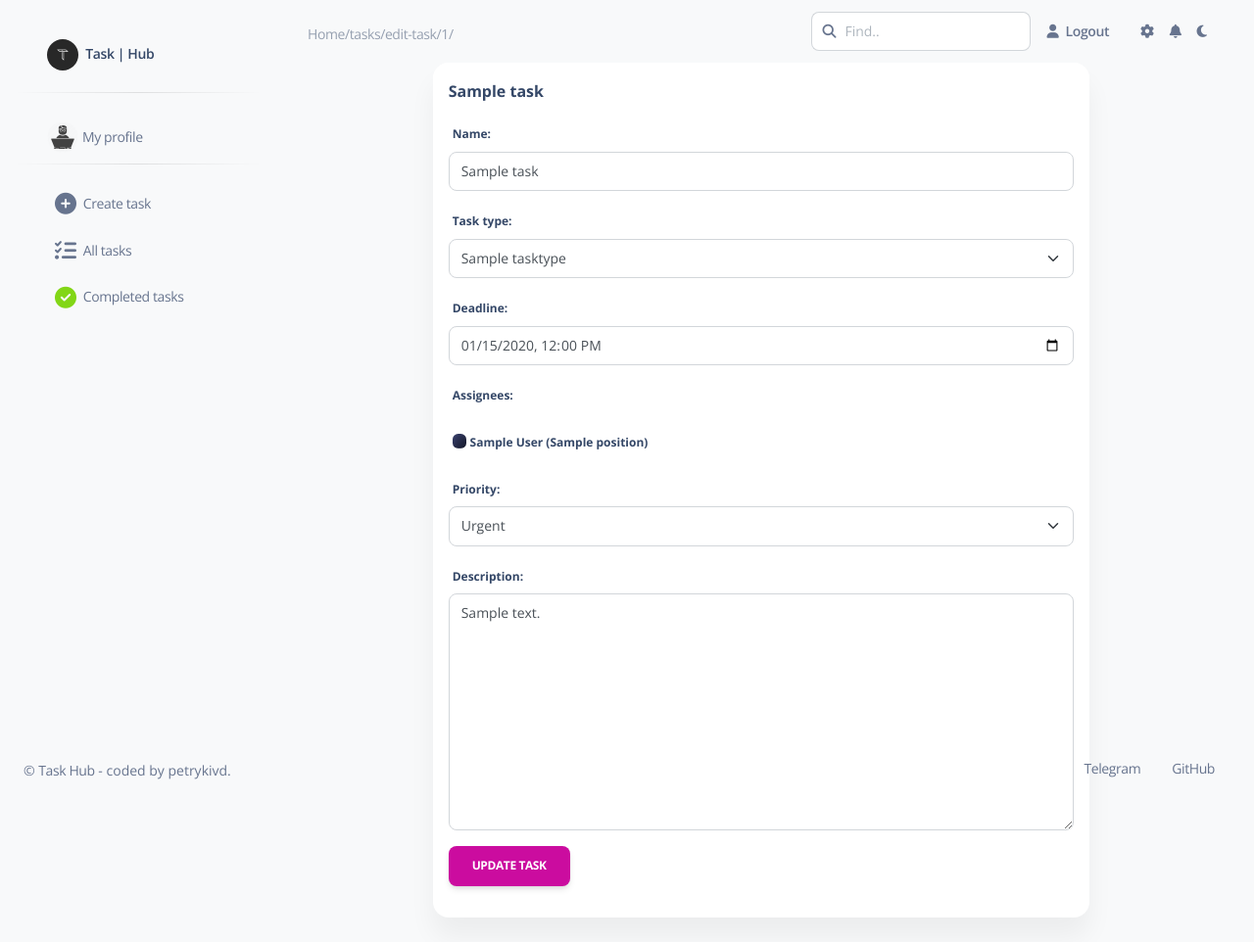
After one commit to petrykivd/it-task-manager, a Django app: page /tasks/edit-task/1/ in a window 1280 px wide. The commit adds this page. Shown: the whole page at 98% size. Run offline with Django 4.2, Linux system fonts and the light colour scheme; a user stored in the database is signed in; tables that the repository leaves empty hold one stand-in row (values such as "Sample post"); some libraries are stand-ins or nearby versions.

Commit message:
Added creator task, assigner worker to task, editor task. Redesigned sidebar and added search field

```diff
--- a/static/css/styles.css
+++ /dev/null
@@ -1,3 +0,0 @@
-.sidebar-hidden {
-  display: none;
-}
--- a/task_manager/forms.py
+++ b/task_manager/forms.py
@@ -0,0 +1,42 @@
+from datetime import datetime, timedelta
+
+from django import forms
+
+from task_manager.models import Task, Worker
+
+
+class TaskCreationForm(forms.ModelForm):
+    class Meta:
+        model = Task
+        fields = ['name', 'task_type', 'deadline', 'assignees', 'priority', 'description']
+        widgets = {
+            'deadline': forms.DateTimeInput(attrs={'type': 'datetime-local', 'class': 'form-control'}, format='%Y-%m-%dT%H:%M'),
+            'assignees': forms.CheckboxSelectMultiple(),
+        }
+
+    def __init__(self, *args, **kwargs):
+        super(TaskCreationForm, self).__init__(*args, **kwargs)
+        tomorrow = datetime.now() + timedelta(days=1)
+        tomorrow_str = tomorrow.strftime('%Y-%m-%dT%H:%M')
+        self.fields['deadline'].widget.attrs['min'] = tomorrow_str
+
+
+class TaskEditForm(forms.ModelForm):
+    class Meta:
+        model = Task
+        fields = ['name', 'task_type', 'deadline', 'assignees', 'priority', 'description']
+        widgets = {
+            'deadline': forms.DateTimeInput(attrs={'type': 'datetime-local', 'class': 'form-control'}, format='%Y-%m-%dT%H:%M'),
+            'assignees': forms.CheckboxSelectMultiple(),
+        }
+
+    def __init__(self, *args, **kwargs):
+        super(TaskEditForm, self).__init__(*args, **kwargs)
+        tomorrow = datetime.now() + timedelta(days=1)
+        tomorrow_str = tomorrow.strftime('%Y-%m-%dT%H:%M')
+        self.fields['deadline'].widget.attrs['min'] = tomorrow_str
+
+
+class AssignWorkerForm(forms.Form):
+    task = forms.ModelChoiceField(queryset=Task.objects.all(), label='Select Task')
+    worker = forms.ModelChoiceField(queryset=Worker.objects.all(), label='Select Worker')
--- a/task_manager/models.py
+++ b/task_manager/models.py
@@ -50,6 +50,10 @@ class Task(models.Model):
                                 default="medium")
     task_type = models.ForeignKey(TaskType, on_delete=models.CASCADE)
     assignees = models.ManyToManyField(Worker, related_name="tasks")
+    complete_date = models.DateTimeField(blank=True, null=True)
+
+    class Meta:
+        ordering = ["deadline"]
 
     def __str__(self):
         return f"Task: {self.name}, type: ({self.task_type})"
--- a/task_manager/urls.py
+++ b/task_manager/urls.py
@@ -9,11 +9,16 @@ from task_manager.views import (
     WorkerDetailView,
     join_task,
     leave_task,
-    completed_tasks_view, login_view
+    completed_tasks_view,
+    login_view,
+    create_task,
+    edit_task,
+    assign_worker_to_task,
 )
 
 urlpatterns = [
     path("", index, name="index"),
+    path("accounts/login/", login_view, name="login"),
     path("logout", logout_view, name="logout"),
     path("tasks/<int:pk>/", TaskDetailView.as_view(), name="task-detail"),
     path("mark_task_as_done/<int:task_id>/", mark_task_as_done, name="mark-task-as-done"),
@@ -22,6 +27,8 @@ urlpatterns = [
     path("join_task/<int:task_id>/", join_task, name="join-task"),
     path("leave_task/<int:task_id>/", leave_task, name="leave-task"),
     path("archive/tasks_list/", completed_tasks_view, name="completed-tasks"),
-    path("accounts/login/", login_view, name="login"),
+    path('tasks/create/', create_task, name='create-task'),
+    path('tasks/edit-task/<int:pk>/', edit_task, name='edit-task'),
+    path('assign-worker-to-task/', assign_worker_to_task, name='assign-worker-to-task'),
 ]
 app_name = "task_manager"
--- a/task_manager/views.py
+++ b/task_manager/views.py
@@ -2,21 +2,21 @@ from django.contrib.auth import logout, authenticate, login
 from django.contrib.auth.forms import AuthenticationForm
 from django.contrib.auth.mixins import LoginRequiredMixin
 from django.shortcuts import render, redirect, get_object_or_404
-from django.contrib.auth.decorators import login_required
+from django.contrib.auth.decorators import login_required, user_passes_test
 from django.contrib import messages
 from django.utils import timezone
 from django.views.decorators.http import require_POST
 from django.views import generic
 
+from .forms import TaskCreationForm, TaskEditForm, AssignWorkerForm
 from .models import Task, Worker
 
 
 def index(request):
     user_tasks = Task.objects.filter(assignees=request.user.id)
-
     tasks = Task.objects.filter(is_completed=False)
     unique_priorities = tasks.values_list('priority', flat=True).distinct()
-    task_counts = {priority: Task.objects.filter(priority=priority).count() for priority in unique_priorities}
+    task_counts = {priority: Task.objects.filter(priority=priority).filter(is_completed=False).count() for priority in unique_priorities}
     context = {
         "tasks": tasks,
         "unique_priorities": unique_priorities,
@@ -78,6 +78,7 @@ def mark_task_as_done(request, task_id):
 @login_required()
 def delete_task(request, task_id):
     task = get_object_or_404(Task, id=task_id)
+
     if request.method == 'POST':
         task.delete()
         return redirect('/')
@@ -87,31 +88,38 @@ class WorkerDetailView(LoginRequiredMixin, generic.DetailView):
     model = Worker
 
     def get_context_data(self, **kwargs):
+
         context = super().get_context_data(**kwargs)
         worker = self.object
         tasks = Task.objects.filter(assignees=worker)
         context['tasks'] = tasks
+
         return context
 
 
 @require_POST
 @login_required
 def join_task(request, task_id):
+
     task = get_object_or_404(Task, id=task_id)
     task.assignees.add(request.user)
+
     return redirect('task_manager:task-detail', pk=task_id)
 
 
 @require_POST
 @login_required
 def leave_task(request, task_id):
+
     task = get_object_or_404(Task, id=task_id)
     task.assignees.remove(request.user)
+
     return redirect('task_manager:task-detail', pk=task_id)
 
 
 @login_required
 def completed_tasks_view(request):
+
     completed_tasks = Task.objects.filter(is_completed=True)
 
     context = {
@@ -119,3 +127,66 @@ def completed_tasks_view(request):
     }
 
     return render(request, "task_manager/archive_task_list.html", context)
+
+
+@login_required
+def create_task(request):
+    priority = request.GET.get('priority', None)
+
+    if request.method == 'POST':
+        form = TaskCreationForm(request.POST)
+        if form.is_valid():
+            task = form.save(commit=False)
+            task.creator = request.user
+
+            if priority is not None:
+                task.priority = priority
+
+            task.save()
+            form.save_m2m()
+            return redirect('task_manager:task-detail', pk=task.pk)
+
+    else:
+
+        initial_data = {'priority': priority} if priority is not None else {}
+        form = TaskCreationForm(initial=initial_data)
+
+    return render(request, 'task_manager/create_task.html', {'form': form})
+
+
+@login_required
+def edit_task(request, pk):
+    task = get_object_or_404(Task, pk=pk)
+
+    if request.method == 'POST':
+        form = TaskEditForm(request.POST, instance=task)
+        if form.is_valid():
+            form.save()
+            return redirect('task_manager:task-detail', pk=task.pk)
+    else:
+        form = TaskEditForm(instance=task)
+
+    return render(request, 'task_manager/edit_task.html', {'form': form, 'task': task})
+
+
+@user_passes_test(lambda u: u.is_staff)
+@login_required
+def assign_worker_to_task(request):
+    worker_id = request.GET.get('worker_id')
+
+    if worker_id:
+        worker = Worker.objects.get(id=worker_id)
+        initial_data = {'worker': worker}
+        form = AssignWorkerForm(initial=initial_data)
+    else:
+        form = AssignWorkerForm()
+
+    if request.method == 'POST':
+        form = AssignWorkerForm(request.POST)
+        if form.is_valid():
+            task = form.cleaned_data['task']
+            worker = form.cleaned_data['worker']
+            task.assignees.add(worker)
+            return redirect('task_manager:task-detail', pk=task.pk)
+
+    return render(request, 'task_manager/assign_worker_to_task.html', {'form': form})
--- a/templates/includes/modals.html
+++ b/templates/includes/modals.html
@@ -13,7 +13,7 @@
           <button type="button" class="btn btn-secondary" data-bs-dismiss="modal">Cancel</button>
           <form method="post" action="{% url 'task_manager:mark-task-as-done' task.id %}" class="d-inline">
             {% csrf_token %}
-            <button type="submit" class="btn btn-success">Yes, Task Done</button>
+            <button type="submit" class="btn btn-success">Yes, task is done</button>
           </form>
         </div>
       </div>
--- a/templates/includes/navigation.html
+++ b/templates/includes/navigation.html
@@ -13,6 +13,13 @@
 
       </ol>
     </nav>
+    <div class="ms-md-auto pe-md-3 d-flex align-items-center">
+      <div class="input-group">
+        <span class="input-group-text text-body"><i class="fas fa-search" aria-hidden="true"></i></span>
+        <input type="text" class="form-control" placeholder="Find.." onfocus="focused(this)"
+               onfocusout="defocused(this)">
+      </div>
+    </div>
     <ul class="navbar-nav  justify-content-end">
 
       <li class="nav-item d-flex align-items-center">
@@ -24,7 +31,7 @@
           </a>
         {% else %}
           <li class="nav-item d-flex align-items-center">
-            <a href="{% url 'login' %}" class="nav-link text-body font-weight-bold px-0">
+            <a href="{% url 'task_manager:login' %}" class="nav-link text-body font-weight-bold px-0">
               <i class="fa fa-user me-sm-1"></i>
               <span class="d-sm-inline d-none me-3">Sign In</span>
             </a>
--- a/templates/includes/sidebar.html
+++ b/templates/includes/sidebar.html
@@ -1,5 +1,5 @@
 {% load static %}
-
+<link rel="stylesheet" href="{% static 'css/styles.css' %}">
 <aside class="sidenav navbar navbar-vertical navbar-expand-xs border-0 border-radius-xl my-3 fixed-start ms-3 "
        id="sidenav-main">
   <div class="sidenav-header">
@@ -15,64 +15,32 @@
     <div class="collapse navbar-collapse  w-auto " id="sidenav-collapse-main">
       <ul class="navbar-nav">
         <li class="nav-item">
-          <a href="{% url 'task_manager:worker-detail' pk=user.id %}" class="nav-link {% if user.id == worker.id  %}active bg-gradient-light{% endif %}">
+          <a href="{% url 'task_manager:worker-detail' pk=user.id %}"
+             class="nav-link {% if user.id == worker.id %}active bg-gradient-light{% endif %}">
             <div>
-              <i class="fas fa-user-circle fa-2x"></i>
+              <img src="/static/images/worker.png" class="navbar-brand-img h-100 rounded-circle" alt="main_logo">
             </div>
             <span class="nav-link-text ms-1">My profile</span>
           </a>
         </li>
         <hr class="horizontal dark mt-0">
         <li class="nav-item">
-          <a class="nav-link" href="#">
-            <div
-                class="icon icon-shape icon-sm shadow border-radius-md bg-white text-center me-2 d-flex align-items-center justify-content-center">
-              <svg width="12px" height="12px" viewBox="0 0 42 42" version="1.1" xmlns="http://www.w3.org/2000/svg"
-                   xmlns:xlink="http://www.w3.org/1999/xlink">
-                <title>office</title>
-                <g stroke="none" stroke-width="1" fill="none" fill-rule="evenodd">
-                  <g transform="translate(-1869.000000, -293.000000)" fill="#FFFFFF" fill-rule="nonzero">
-                    <g transform="translate(1716.000000, 291.000000)">
-                      <g id="office" transform="translate(153.000000, 2.000000)">
-                        <path class="color-background opacity-6"
-                              d="M12.25,17.5 L8.75,17.5 L8.75,1.75 C8.75,0.78225 9.53225,0 10.5,0 L31.5,0 C32.46775,0 33.25,0.78225 33.25,1.75 L33.25,12.25 L29.75,12.25 L29.75,3.5 L12.25,3.5 L12.25,17.5 Z"></path>
-                        <path class="color-background"
-                              d="M40.25,14 L24.5,14 C23.53225,14 22.75,14.78225 22.75,15.75 L22.75,38.5 L19.25,38.5 L19.25,22.75 C19.25,21.78225 18.46775,21 17.5,21 L1.75,21 C0.78225,21 0,21.78225 0,22.75 L0,40.25 C0,41.21775 0.78225,42 1.75,42 L40.25,42 C41.21775,42 42,41.21775 42,40.25 L42,15.75 C42,14.78225 41.21775,14 40.25,14 Z M12.25,36.75 L7,36.75 L7,33.25 L12.25,33.25 L12.25,36.75 Z M12.25,29.75 L7,29.75 L7,26.25 L12.25,26.25 L12.25,29.75 Z M35,36.75 L29.75,36.75 L29.75,33.25 L35,33.25 L35,36.75 Z M35,29.75 L29.75,29.75 L29.75,26.25 L35,26.25 L35,29.75 Z M35,22.75 L29.75,22.75 L29.75,19.25 L35,19.25 L35,22.75 Z"></path>
-                      </g>
-                    </g>
-                  </g>
-                </g>
-              </svg>
-            </div>
-            <span class="nav-link-text ms-1">Tables</span>
+          <a class="nav-link" href="{% url 'task_manager:create-task' %}">
+            <i class="fas fa-plus-circle ms-2" style="font-size: 22px;" title="Completed"></i>Create task
           </a>
         </li>
         <li class="nav-item">
-          <a class="nav-link" href="#">
-            <div
-                class="icon icon-shape icon-sm shadow border-radius-md bg-white text-center me-2 d-flex align-items-center justify-content-center">
-              <svg width="12px" height="12px" viewBox="0 0 42 42" version="1.1" xmlns="http://www.w3.org/2000/svg"
-                   xmlns:xlink="http://www.w3.org/1999/xlink">
-                <title>office</title>
-                <g stroke="none" stroke-width="1" fill="none" fill-rule="evenodd">
-                  <g transform="translate(-1869.000000, -293.000000)" fill="#FFFFFF" fill-rule="nonzero">
-                    <g transform="translate(1716.000000, 291.000000)">
-                      <g id="office" transform="translate(153.000000, 2.000000)">
-                        <path class="color-background opacity-6"
-                              d="M12.25,17.5 L8.75,17.5 L8.75,1.75 C8.75,0.78225 9.53225,0 10.5,0 L31.5,0 C32.46775,0 33.25,0.78225 33.25,1.75 L33.25,12.25 L29.75,12.25 L29.75,3.5 L12.25,3.5 L12.25,17.5 Z"></path>
-                        <path class="color-background"
-                              d="M40.25,14 L24.5,14 C23.53225,14 22.75,14.78225 22.75,15.75 L22.75,38.5 L19.25,38.5 L19.25,22.75 C19.25,21.78225 18.46775,21 17.5,21 L1.75,21 C0.78225,21 0,21.78225 0,22.75 L0,40.25 C0,41.21775 0.78225,42 1.75,42 L40.25,42 C41.21775,42 42,41.21775 42,40.25 L42,15.75 C42,14.78225 41.21775,14 40.25,14 Z M12.25,36.75 L7,36.75 L7,33.25 L12.25,33.25 L12.25,36.75 Z M12.25,29.75 L7,29.75 L7,26.25 L12.25,26.25 L12.25,29.75 Z M35,36.75 L29.75,36.75 L29.75,33.25 L35,33.25 L35,36.75 Z M35,29.75 L29.75,29.75 L29.75,26.25 L35,26.25 L35,29.75 Z M35,22.75 L29.75,22.75 L29.75,19.25 L35,19.25 L35,22.75 Z"></path>
-                      </g>
-                    </g>
-                  </g>
-                </g>
-              </svg>
-            </div>
-            <span class="nav-link-text ms-1">Tables</span>
+          <a class="nav-link" href="{% url 'task_manager:index' %}">
+            <i class="fas fa-tasks  ms-2" style="font-size: 22px;" title="Completed"></i>All tasks
+          </a>
+        </li>
+        <li class="nav-item">
+          <a class="nav-link" href="{% url 'task_manager:completed-tasks' %}">
+            <i class="fas fa-check-circle text-success ms-2" style="font-size: 22px;" title="Completed"></i>Completed
+            tasks
           </a>
         </li>
       </ul>
-
     </div>
   {% endif %}
 </aside>
--- a/templates/task_manager/archive_task_list.html
+++ b/templates/task_manager/archive_task_list.html
@@ -1,6 +1,8 @@
 {% extends 'base.html' %}
 {% load static %}
-
+{% block title %}
+	Archive
+{% endblock %}
 {% block content %}
   <!-- Specific JS goes HERE -->
   <div class="container-fluid py-4">
--- /dev/null
+++ b/templates/task_manager/edit_task.html
@@ -0,0 +1,27 @@
+{% extends "base.html" %}
+{% load static %}
+
+{% block title %}
+  Edit Task #{{ task.id }} {{ task.name }}
+{% endblock %}
+{% block content %}
+  <div class="col-12 col-xl-8 " style="margin-left: auto; margin-right: auto;">
+    <div class="card h-100">
+      <div class="card-header pb-0 p-3">
+        <div class="row">
+          <div class="col-md-8 d-flex align-items-center">
+
+            <h6 class="mb-0"><strong>{{ task.name }}</strong></h6>
+          </div>
+        </div>
+      </div>
+      <div class="card-body p-3">
+        <form method="post" action="{% url 'task_manager:edit-task' pk=task.pk %}">
+          {% csrf_token %}
+          {{ form.as_p }}
+          <button type="submit" class="btn btn-primary">Update Task</button>
+        </form>
+      </div>
+    </div>
+  </div>
+{% endblock %}
```
Also changed, not shown: templates/registration/login.html (+8 -15 lines), templates/task_manager/assign_worker_to_task.html (added, +12 -0 lines), templates/task_manager/create_task.html (added, +14 -0 lines), templates/task_manager/index.html (+2 -7 lines), task_manager/migrations/0003_alter_worker_options_task_complete_date_and_more.py (added).
